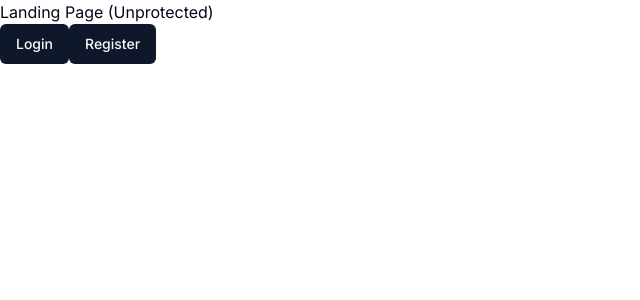
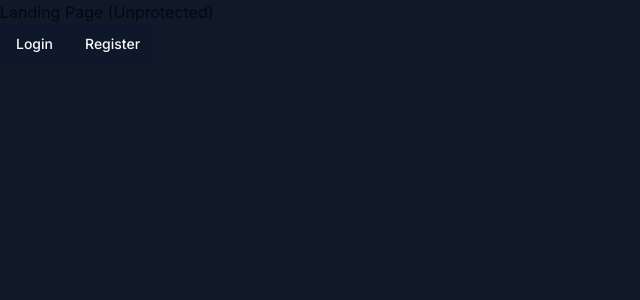
Before and after one commit to ngogiaphat/AI-Platform, a Next.js app: page / in a window 1280 px wide. Shown: the top 300 px of the page, without its empty margins (0-640 px from the left). Built offline with nearby package versions, Linux system fonts and the light colour scheme.

Commit message:
complete layout landing page

```diff
--- /dev/null
+++ b/app/(landing)/layout.tsx
@@ -0,0 +1,14 @@
+const LandingLayout = ({
+		children,
+	}: {
+	children: React.ReactNode;
+}) => {
+	return(
+		<main className="h-full overflow-auto bg-[#111827]">
+			<div className="h-full w-full mx-auto max-w-screen-xl">
+				{children}
+			</div>
+		</main>
+	);
+};
+export default LandingLayout;
```
